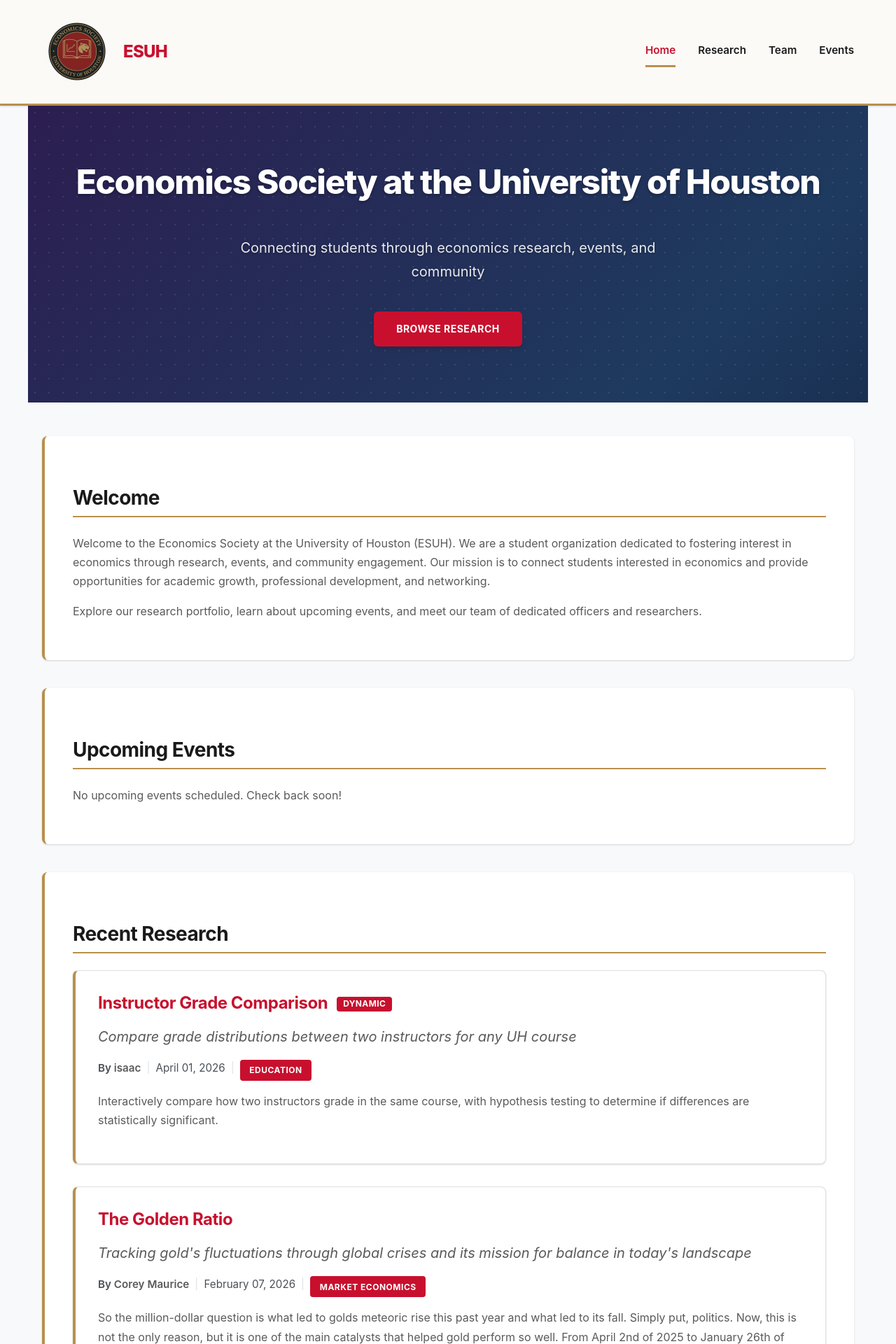
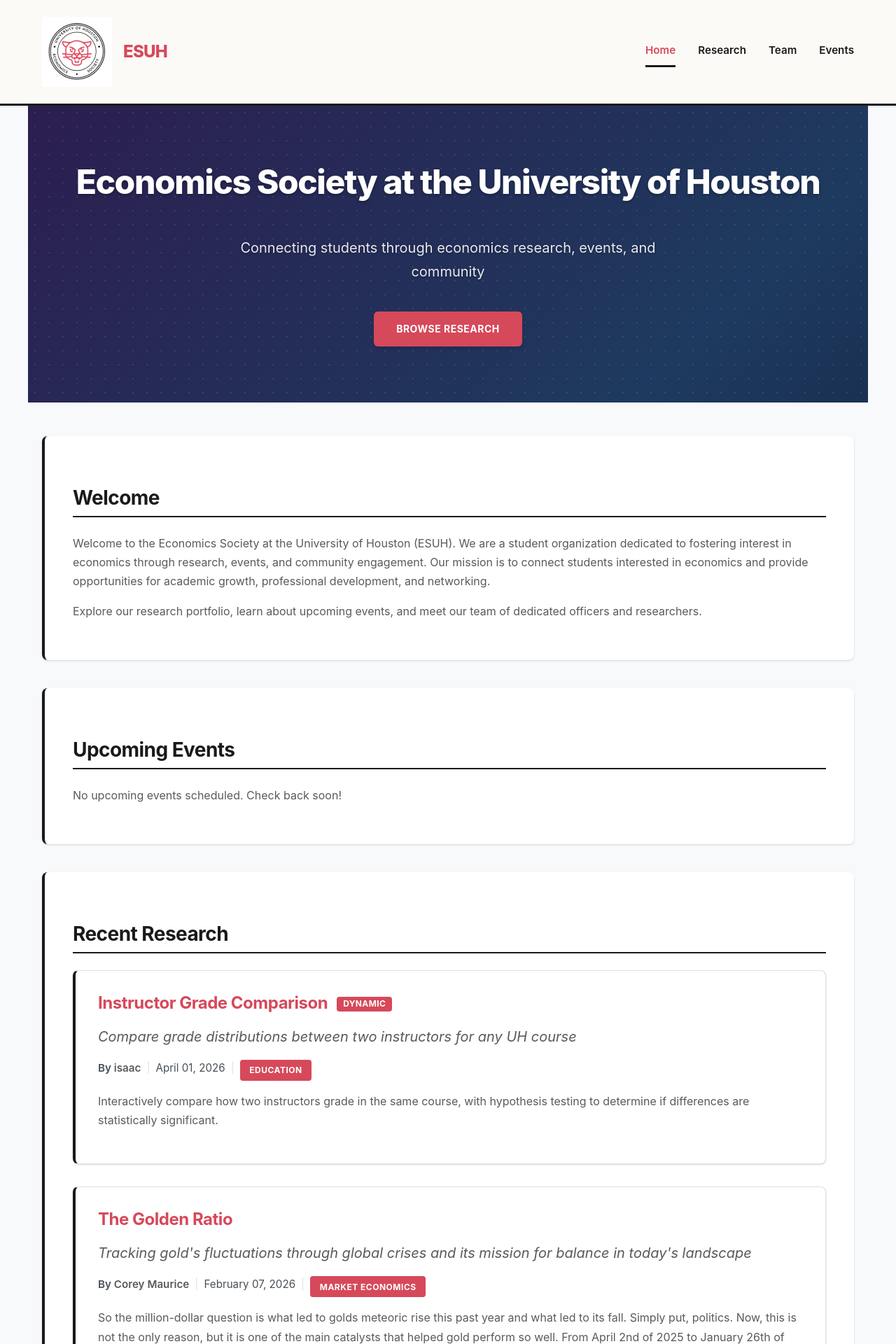
Before and after one commit to econsociety/esuh, a Jekyll site: the page built from index.html, in a window 1280 px wide. Shown: the top 1920 px of the page at 70% size. Built offline with Jekyll 4.4.1, drawn with Linux system fonts in a browser that asks for light colours.

Commit message:
Update site logo and recolor theme to match
Replace the ESUH logo with the new University of Houston Economics
Society seal and update the site's primary/accent color variables
(and the few places that referenced them directly) from
crimson/gold to the new logo's pink-red/black palette.

```diff
--- a/assets/analyses/grade-comparison/script.js
+++ b/assets/analyses/grade-comparison/script.js
@@ -4,7 +4,7 @@
   // ── Configuration ────────────────────────────────────────────────
   var BASE = document.currentScript.dataset.base;
   var MIN_STUDENTS = 20;
-  var COLOR_A = '#C8102E'; // UH red — Instructor A
+  var COLOR_A = '#D6495A'; // ESUH pink-red — Instructor A
   var COLOR_B = '#5B8DB8'; // Muted blue — Instructor B
 
   // ── Math helpers ─────────────────────────────────────────────────
--- a/assets/analyses/grade-comparison/style.css
+++ b/assets/analyses/grade-comparison/style.css
@@ -78,7 +78,7 @@
 .ae-select:focus {
   outline: none;
   border-color: var(--accent-color);
-  box-shadow: 0 0 0 3px rgba(184, 144, 77, 0.15);
+  box-shadow: 0 0 0 3px rgba(26, 26, 26, 0.15);
 }
 
 .ae-select:disabled {
--- a/assets/css/main.css
+++ b/assets/css/main.css
@@ -6,13 +6,13 @@
 }
 
 :root {
-  --primary-color: #C8102E;
-  --primary-dark: #A00D24;
-  --primary-light: #E31837;
+  --primary-color: #D6495A;
+  --primary-dark: #B8394A;
+  --primary-light: #E37888;
   --secondary-color: #5A5A5A;
-  --accent-color: #B8904D;
-  --accent-dark: #9A7840;
-  --accent-light: #D4AF69;
+  --accent-color: #1a1a1a;
+  --accent-dark: #000000;
+  --accent-light: #4d4d4d;
   --text-color: #1a1a1a;
   --text-secondary: #5A5A5A;
   --light-gray: #f8f9fa;
```
Also changed, not shown: Maintenance/dynamic-analyses.md (+2 -2 lines), Maintenance/site-overview.md (+2 -2 lines), assets/images/esuh_logo.png.
